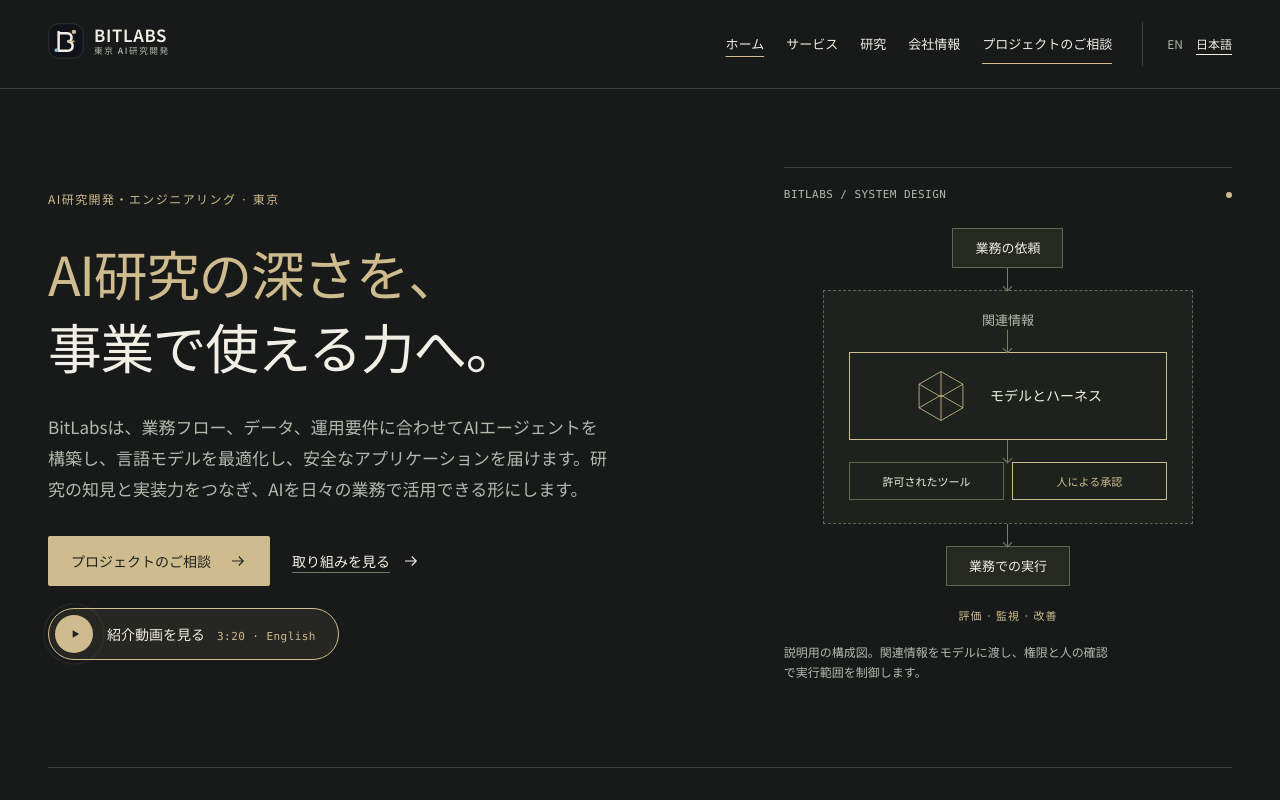
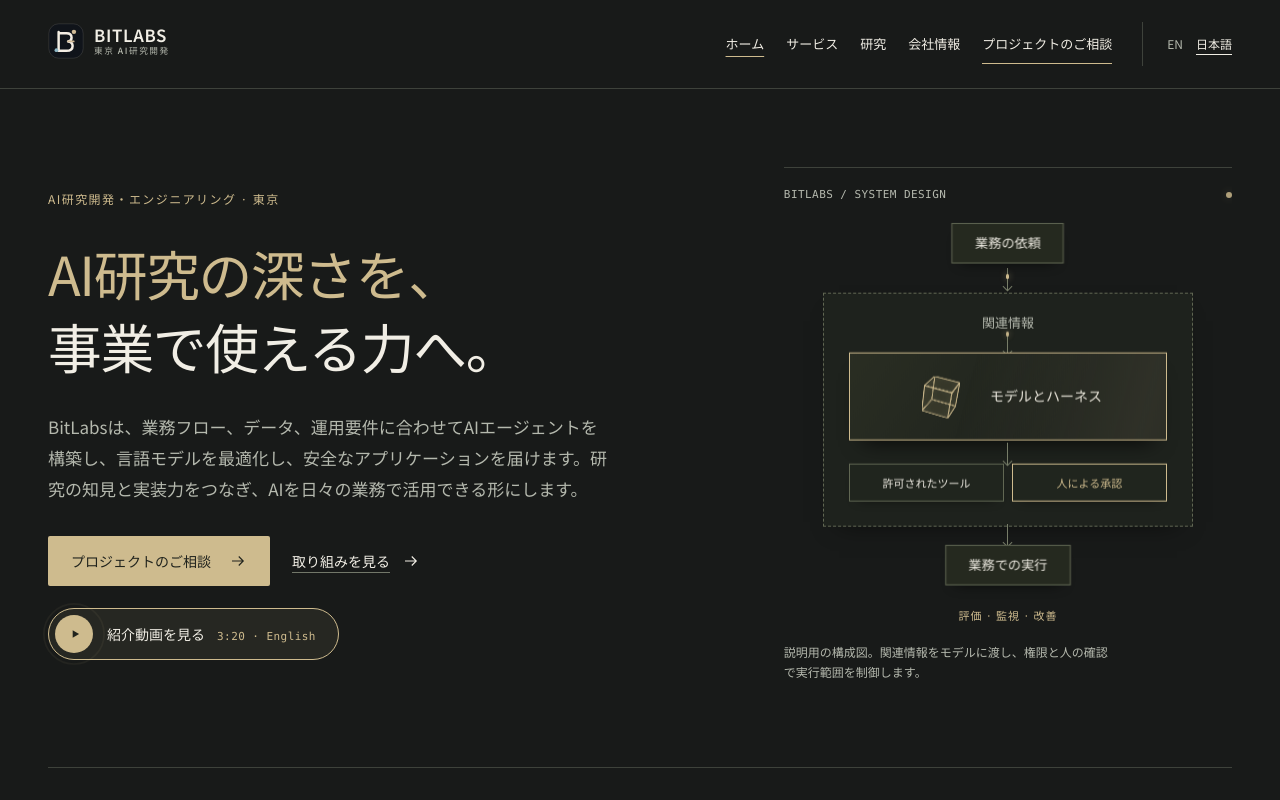
Before and after one commit to bitlabsdevteam/bitlabs_site, a Next.js app: page /ja in a window 1280 px wide. Shown: the top 800 px of the page. Built offline with nearby package versions, Linux system fonts and the light colour scheme.

Commit message:
Animate system diagram with 3D depth and parallax

```diff
--- a/src/app/globals.css
+++ b/src/app/globals.css
@@ -414,16 +414,143 @@ code {
   line-height: 1.7;
   max-width: 50ch;
 }
-@keyframes diagram-arrive {
-  from {
-    transform: translateY(10px);
+/* Motion lives inside the original figure: no sizing or layout changes. */
+.system-diagram {
+  --diagram-turn: 0deg;
+  --diagram-tilt: 0deg;
+  --diagram-scroll: 0px;
+  overflow: clip;
+  perspective: 1000px;
+}
+.diagram-emblem {
+  position: relative;
+  display: flex;
+  flex-shrink: 0;
+  perspective: 240px;
+}
+.diagram-cube {
+  --cube-edge: 28px;
+  position: absolute;
+  width: var(--cube-edge);
+  height: var(--cube-edge);
+  top: calc(50% - var(--cube-edge) / 2);
+  left: calc(50% - var(--cube-edge) / 2);
+  transform-style: preserve-3d;
+  display: none;
+}
+.diagram-cube-face {
+  position: absolute;
+  inset: 0;
+  border: 1px solid var(--accent);
+  background: rgb(204 185 138 / 5%);
+  box-shadow: inset 0 0 10px rgb(204 185 138 / 7%);
+  transform: rotateY(0deg) translateZ(calc(var(--cube-edge) / 2));
+}
+.diagram-cube-face:nth-child(2) {
+  transform: rotateY(90deg) translateZ(calc(var(--cube-edge) / 2));
+}
+.diagram-cube-face:nth-child(3) {
+  transform: rotateY(180deg) translateZ(calc(var(--cube-edge) / 2));
+}
+.diagram-cube-face:nth-child(4) {
+  transform: rotateY(270deg) translateZ(calc(var(--cube-edge) / 2));
+}
+.diagram-cube-face:nth-child(5) {
+  transform: rotateX(90deg) translateZ(calc(var(--cube-edge) / 2));
+}
+.diagram-cube-face:nth-child(6) {
+  transform: rotateX(-90deg) translateZ(calc(var(--cube-edge) / 2));
+}
+@keyframes diagram-orbit {
+  from { transform: rotateX(-24deg) rotateY(30deg) rotateZ(-8deg); }
+  to { transform: rotateX(-24deg) rotateY(390deg) rotateZ(-8deg); }
+}
+@keyframes diagram-signal {
+  0%, 12% { opacity: 0; transform: translateY(-2px); }
+  20%, 48% { opacity: 1; }
+  58%, 100% { opacity: 0; transform: translateY(20px); }
+}
+@keyframes diagram-light {
+  0%, 18% { background-position: 150% 0; }
+  65%, 100% { background-position: -150% 0; }
+}
+@keyframes diagram-breathe {
+  0%, 100% { opacity: 0.45; }
+  50% { opacity: 1; box-shadow: 0 0 12px rgb(204 185 138 / 40%); }
+}
+@keyframes diagram-reveal {
+  from { opacity: 0.35; }
+  to { opacity: 1; }
+}
+@media (prefers-reduced-motion: no-preference) {
+  .system-diagram:where([data-reduced-motion="false"][data-active]) {
+    .diagram-flow {
+      transform-style: preserve-3d;
+      transform: rotateX(var(--diagram-tilt)) rotateY(var(--diagram-turn));
+    }
+    .diagram-boundary {
+      transform-style: preserve-3d;
+      transform: translate3d(0, calc(var(--diagram-scroll) * 0.35), 0);
+      box-shadow: 0 12px 24px -16px rgb(0 0 0 / 65%);
+    }
+    .diagram-input,
+    .diagram-output {
+      transform: translate3d(0, calc(var(--diagram-scroll) * -0.35), 12px);
+      box-shadow: 0 8px 14px -10px rgb(0 0 0 / 80%);
+    }
+    .diagram-model {
+      position: relative;
+      transform-style: preserve-3d;
+      transform: translate3d(0, calc(var(--diagram-scroll) * -0.3), 20px);
+      background: linear-gradient(125deg, #2a2e23, #1e221d 70%);
+      box-shadow: 0 14px 22px -14px rgb(0 0 0 / 85%);
+    }
+    .diagram-model::after {
+      content: "";
+      position: absolute;
+      inset: 0;
+      pointer-events: none;
+      background: linear-gradient(105deg, transparent 25%, rgb(204 185 138 / 10%) 48%, transparent 72%);
+      background-size: 250% 100%;
+      animation: diagram-light 8s ease-in-out infinite;
+    }
+    .diagram-pair {
+      transform: translate3d(0, calc(var(--diagram-scroll) * -0.15), 10px);
+    }
+    .diagram-pair span {
+      background: #20251e;
+      box-shadow: 0 7px 12px -10px rgb(0 0 0 / 70%);
+    }
+    .diagram-emblem svg { visibility: hidden; }
+    .diagram-cube {
+      display: block;
+      animation: diagram-orbit 18s linear infinite;
+    }
+    .diagram-connector::before {
+      content: "";
+      position: absolute;
+      top: 0;
+      left: -1px;
+      width: 3px;
+      height: 5px;
+      border-radius: 2px;
+      background: var(--accent);
+      box-shadow: 0 0 6px rgb(204 185 138 / 65%);
+      animation: diagram-signal 5s ease-in-out infinite;
+    }
+    .diagram-boundary > .diagram-connector::before { animation-delay: 0.65s; }
+    .diagram-model + .diagram-connector::before { animation-delay: 1.3s; }
+    .diagram-boundary + .diagram-connector::before { animation-delay: 1.95s; }
+    .diagram-dot { animation: diagram-breathe 5s ease-in-out infinite; }
+    .diagram-input { animation: diagram-reveal 1.2s ease-out both; }
+    .diagram-boundary { animation: diagram-reveal 1.5s 0.1s ease-out both; }
+    .diagram-output { animation: diagram-reveal 1.2s 0.3s ease-out both; }
   }
-  to {
-    transform: translateY(0);
+  .system-diagram:not([data-active="true"]) *,
+  .system-diagram:not([data-active="true"]) *::before,
+  .system-diagram:not([data-active="true"]) *::after {
+    animation-play-state: paused;
   }
-}
-.system-diagram {
-  animation: diagram-arrive 650ms cubic-bezier(0.16, 1, 0.3, 1) both;
 }
 .section {
   padding-block: 84px;
--- /dev/null
+++ b/src/components/system-diagram-motion.tsx
@@ -0,0 +1,124 @@
+"use client";
+
+import { useEffect, useRef, type ReactNode } from "react";
+import { useMotionPreferences } from "./motion-preferences";
+
+/** Keep the figure in normal flow; only its internal layers move. */
+export function SystemDiagramMotion({
+  children,
+  label,
+}: {
+  children: ReactNode;
+  label: string;
+}) {
+  const figure = useRef<HTMLElement>(null);
+  const { reduced } = useMotionPreferences();
+
+  useEffect(() => {
+    const element = figure.current;
+    if (!element || reduced) return;
+
+    let visible = false;
+    let frame = 0;
+    let x = 0;
+    let y = 0;
+    let scroll = 0;
+    let targetX = 0;
+    let targetY = 0;
+    let targetScroll = 0;
+    const finePointer = window.matchMedia("(hover: hover) and (pointer: fine)");
+
+    function render() {
+      frame = 0;
+      x += (targetX - x) * 0.09;
+      y += (targetY - y) * 0.09;
+      scroll += (targetScroll - scroll) * 0.09;
+      element!.style.setProperty("--diagram-turn", `${x * 4}deg`);
+      element!.style.setProperty("--diagram-tilt", `${y * -3}deg`);
+      element!.style.setProperty("--diagram-scroll", `${scroll}px`);
+      if (
+        Math.abs(targetX - x) +
+          Math.abs(targetY - y) +
+          Math.abs(targetScroll - scroll) >
+        0.005
+      )
+        schedule();
+    }
+
+    function schedule() {
+      if (visible && !document.hidden && !frame)
+        frame = requestAnimationFrame(render);
+    }
+
+    function measure() {
+      if (!visible || document.hidden) return;
+      const rect = element!.getBoundingClientRect();
+      const progress =
+        (window.innerHeight / 2 - rect.top - rect.height / 2) /
+        (window.innerHeight / 2 + rect.height / 2);
+      targetScroll = Math.max(-1, Math.min(1, progress)) * 10;
+      schedule();
+    }
+
+    function pointer(event: PointerEvent) {
+      if (!finePointer.matches || event.pointerType === "touch") return;
+      const rect = element!.getBoundingClientRect();
+      targetX = ((event.clientX - rect.left) / rect.width - 0.5) * 2;
+      targetY = ((event.clientY - rect.top) / rect.height - 0.5) * 2;
+      schedule();
+    }
+
+    function resetPointer() {
+      targetX = targetY = 0;
+      schedule();
+    }
+
+    function updateActivity() {
+      element!.dataset.active = String(visible && !document.hidden);
+      if (visible && !document.hidden) measure();
+      else {
+        cancelAnimationFrame(frame);
+        frame = 0;
+      }
+    }
+
+    const observer = new IntersectionObserver(([entry]) => {
+      visible = entry.isIntersecting;
+      updateActivity();
+    });
+    observer.observe(element);
+    element.addEventListener("pointermove", pointer, { passive: true });
+    element.addEventListener("pointerleave", resetPointer);
+    window.addEventListener("scroll", measure, { passive: true });
+    window.addEventListener("resize", measure, { passive: true });
+    document.addEventListener("visibilitychange", updateActivity);
+
+    return () => {
+      observer.disconnect();
+      cancelAnimationFrame(frame);
+      element.removeEventListener("pointermove", pointer);
+      element.removeEventListener("pointerleave", resetPointer);
+      window.removeEventListener("scroll", measure);
+      window.removeEventListener("resize", measure);
+      document.removeEventListener("visibilitychange", updateActivity);
+      delete element.dataset.active;
+      for (const variable of [
+        "--diagram-turn",
+        "--diagram-tilt",
+        "--diagram-scroll",
+      ])
+        element.style.removeProperty(variable);
+    };
+  }, [reduced]);
+
+  return (
+    <figure
+      ref={figure}
+      className="system-diagram"
+      aria-label={label}
+      data-reduced-motion={reduced}
+    >
+      {children}
+    </figure>
+  );
+}
--- a/src/components/system-diagram.tsx
+++ b/src/components/system-diagram.tsx
@@ -1,8 +1,9 @@
 import { editorial, type Locale } from "@/lib/editorial-content";
+import { SystemDiagramMotion } from "./system-diagram-motion";
 export function SystemDiagram({ locale }: { locale: Locale }) {
   const d = editorial[locale].diagram;
   return (
-    <figure className="system-diagram" aria-label={d.title}>
+    <SystemDiagramMotion label={d.title}>
       <div className="diagram-caption">
         <span className="technical">BITLABS / SYSTEM DESIGN</span>
         <span className="diagram-dot" aria-hidden="true" />
@@ -14,9 +15,16 @@ export function SystemDiagram({ locale }: { locale: Locale }) {
           <div className="diagram-context">{d.context}</div>
           <div className="diagram-connector" aria-hidden="true" />
           <div className="diagram-model">
-            <svg viewBox="0 0 64 64" aria-hidden="true">
-              <path d="M32 3 58 18v28L32 61 6 46V18Z M6 18l26 15 26-15 M32 33v28 M6 46 32 31l26 15 M32 3v28" />
-            </svg>
+            <span className="diagram-emblem" aria-hidden="true">
+              <svg viewBox="0 0 64 64">
+                <path d="M32 3 58 18v28L32 61 6 46V18Z M6 18l26 15 26-15 M32 33v28 M6 46 32 31l26 15 M32 3v28" />
+              </svg>
+              <span className="diagram-cube">
+                {Array.from({ length: 6 }, (_, face) => (
+                  <i key={face} className="diagram-cube-face" />
+                ))}
+              </span>
+            </span>
             <strong>{d.model}</strong>
           </div>
           <div className="diagram-connector" aria-hidden="true" />
@@ -30,6 +38,6 @@ export function SystemDiagram({ locale }: { locale: Locale }) {
       </div>
       <div className="diagram-rail">{d.rail}</div>
       <figcaption>{d.caption}</figcaption>
-    </figure>
+    </SystemDiagramMotion>
   );
 }
```
